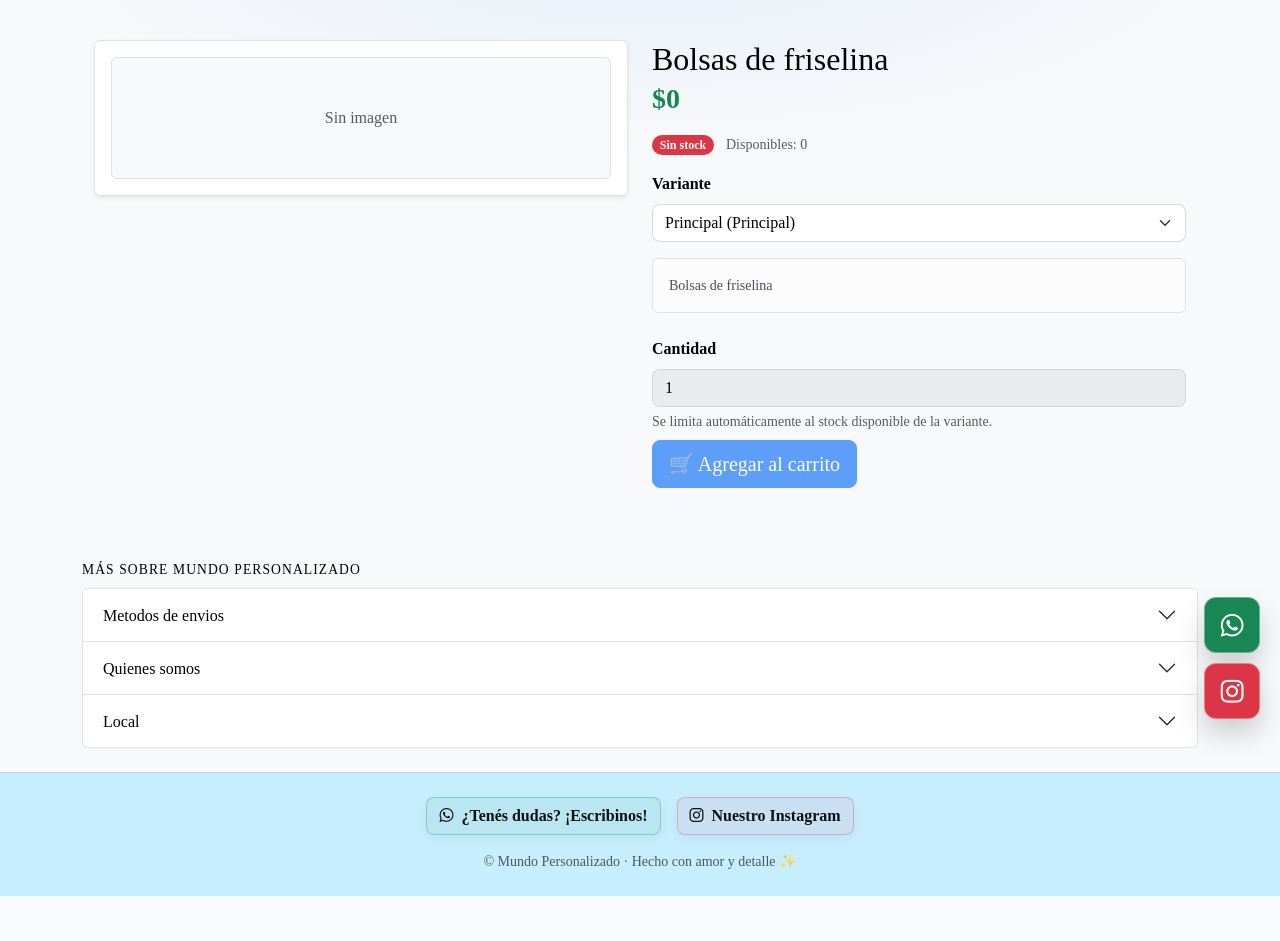
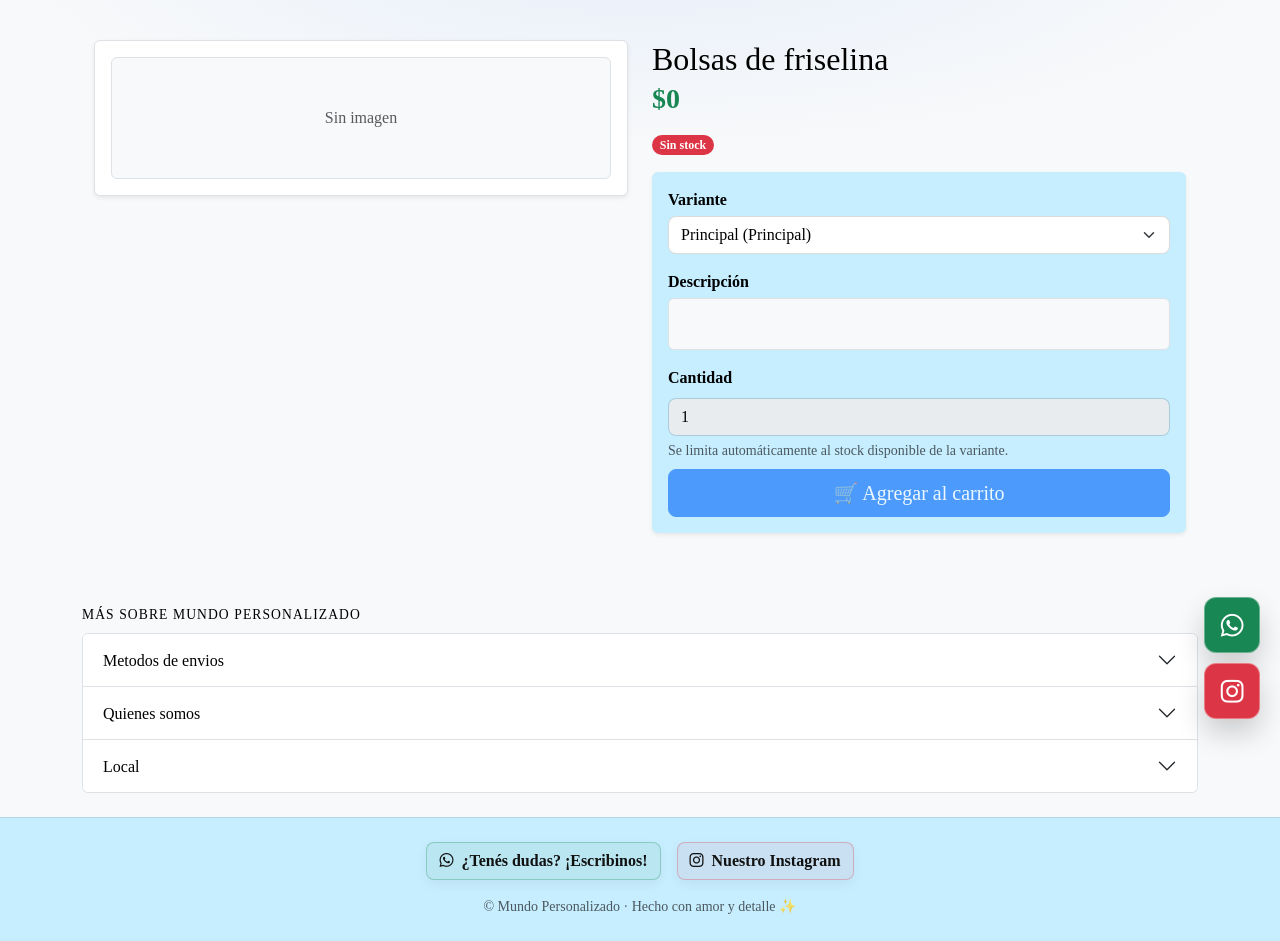
Before and after one commit to FranncoAgustin/Proyecto-final, a Django app: page /pdf/detalle/312/ in a window 1280 px wide. Shown: the part 61-1002 px from the top of the page. Before the commit the page ends 957 px from the top, so only its background shows below. Run offline with Django 5.2, Linux system fonts and the light colour scheme; data comes from the database, SQL or seed files in the repository; both versions use the stored data as it was after the commit; some web fonts are replaced.

Commit message:
Solucionando error descripcion

```diff
--- a/proyecto/owner/views.py
+++ b/proyecto/owner/views.py
@@ -336,6 +336,7 @@ def owner_producto_editar(request, pk):
     original_data = {
         "sku": producto.sku,
         "nombre_publico": producto.nombre_publico,
+        "descripcion": getattr(producto, "descripcion", ""),  # 👈 NUEVO
         "precio": producto.precio,
         "stock": producto.stock,
         "tech": producto.tech,
@@ -423,6 +424,10 @@ def owner_producto_editar(request, pk):
         # --- Actualizamos el producto igual que antes ---
         producto.sku = (request.POST.get("sku") or producto.sku).strip()
         producto.nombre_publico = (request.POST.get("nombre_publico") or producto.nombre_publico).strip()
+
+        # 👇 NUEVO: descripción del producto desde el textarea
+        producto.descripcion = (request.POST.get("descripcion") or "").strip()
+
         producto.precio = _parse_decimal(request.POST.get("precio"), fallback=str(producto.precio))
         producto.stock = int(request.POST.get("stock") or producto.stock or 0)
         producto.tech = request.POST.get("tech", "") or ""
--- a/proyecto/pdf/templates/pdf/detalle_producto.html
+++ b/proyecto/pdf/templates/pdf/detalle_producto.html
@@ -15,8 +15,11 @@
     <div class="col-md-6 text-center">
       <div class="border rounded p-3 bg-white shadow-sm">
         {% if producto.imagen %}
-        <img id="product-image" src="{{ producto.imagen.url }}" class="img-fluid rounded"
-          alt="{{ producto.nombre_publico }}" style="max-height: 420px; object-fit: contain;">
+          <img id="product-image"
+               src="{{ producto.imagen.url }}"
+               class="img-fluid rounded"
+               alt="{{ producto.nombre_publico }}"
+               style="max-height: 420px; object-fit: contain;">
         {% else %}
           <div class="bg-light p-5 border rounded text-muted">
             Sin imagen
@@ -50,19 +53,25 @@
               class="badge {% if stock_inicial|default:0 <= 0 %}bg-danger{% else %}bg-success{% endif %}">
           {% if stock_inicial|default:0 <= 0 %}Sin stock{% else %}En stock{% endif %}
         </span>
-        <small class="text-muted ms-2">
+        <!-- <small class="text-muted ms-2">
           Disponibles: <span id="stock-num">{{ stock_inicial|default:0 }}</span>
-        </small>
+        </small> -->
+        <!-- Badge extra: última unidad / pocas unidades -->
+        <span id="stock-extra" class="badge ms-2 small d-none"></span>
       </div>
+
+      <!-- ===================== -->
+      <!-- CARD DE COMPRA -->
+      <!-- ===================== -->
+      <div class="card shadow-sm border-0">
+        <div class="card-body">
 
           <!-- ===================== -->
           <!-- VARIANTES -->
           <!-- ===================== -->
           {% if variantes_ui %}
             <div class="mb-3">
-        <label class="form-label fw-semibold">
-          Variante
-        </label>
+              <label class="form-label fw-semibold mb-1">Variante</label>
 
               <select id="variant-select" class="form-select">
                 {% for v in variantes_ui %}
@@ -72,6 +81,7 @@
                     {% elif producto.imagen %}
                       data-image="{{ producto.imagen.url }}"
                     {% endif %}
+                    data-principal="{% if v.es_principal %}1{% else %}0{% endif %}"
                     data-desc="{{ v.descripcion_corta|default:'' }}"
                     data-stock="{{ v.stock|default:0 }}"
                     data-price="{{ v.precio_final|floatformat:0|intcomma }}"
@@ -81,17 +91,31 @@
                 {% endfor %}
               </select>
             </div>
+          {% endif %}
 
-      <!-- DESCRIPCIÓN VARIANTE -->
-      <div id="variant-desc" class="alert alert-light border small">
-        {{ variantes_ui.0.descripcion_corta }}
+          <!-- ===================== -->
+          <!-- DESCRIPCIÓN ÚNICA (PRODUCTO / VARIANTE) -->
+          <!-- ===================== -->
+          <div class="mb-3">
+            <div class="d-flex align-items-center justify-content-between">
+              <span class="form-label fw-semibold mb-1">Descripción</span>
             </div>
+
+            <div id="variant-desc"
+                 class="p-3 bg-light border rounded small"
+                 style="white-space: pre-line; min-height: 52px;">
+              {# valor inicial; luego JS lo pisa con la lógica correcta #}
+              {% if variantes_ui %}
+                {{ variantes_ui.0.descripcion_corta|default:producto.descripcion|default:"" }}
+              {% else %}
+                {{ producto.descripcion|default:"" }}
               {% endif %}
+            </div>
+          </div>
 
           <!-- ===================== -->
           <!-- ACCIONES -->
           <!-- ===================== -->
-      <div class="d-grid gap-2 mt-4">
           <form method="post" action="{% url 'agregar_al_carrito' producto.id %}">
             {% csrf_token %}
 
@@ -118,11 +142,15 @@
               </div>
             </div>
 
-          <button type="submit" class="btn btn-primary btn-lg" id="add-cart-btn"
+            <button type="submit"
+                    class="btn btn-primary btn-lg w-100"
+                    id="add-cart-btn"
                     {% if stock_inicial|default:0 <= 0 %}disabled{% endif %}>
               🛒 Agregar al carrito
             </button>
           </form>
+
+        </div>
       </div>
 
     </div>
@@ -140,12 +168,48 @@
 
     const badge = document.getElementById("stock-badge");
     const stockNum = document.getElementById("stock-num");
+    const extra = document.getElementById("stock-extra");
     const qtyInput = document.getElementById("qty-input");
     const addBtn = document.getElementById("add-cart-btn");
     const priceSpan = document.getElementById("price-amount");
 
+    // Descripción principal del producto (fallback)
+    const productDesc = "{{ producto.descripcion|default:''|escapejs }}";
+
+    function updateStockExtra(qty) {
+      if (!extra) return;
+
+      extra.className = "badge ms-2 small";
+
+      if (qty <= 0) {
+        extra.classList.add("d-none");
+        extra.textContent = "";
+      } else if (qty === 1) {
+        extra.classList.remove("d-none");
+        extra.classList.add("bg-danger", "text-light", "opacity-75");
+        extra.textContent = "Última unidad";
+      } else if (qty > 1 && qty < 5) {
+        extra.classList.remove("d-none");
+        extra.classList.add("bg-warning", "text-dark", "opacity-75");
+        extra.textContent = "Quedan pocas unidades";
+      } else {
+        extra.classList.add("d-none");
+        extra.textContent = "";
+      }
+    }
+
     function applyVariant() {
-      if (!sel) return;
+      // Sin variantes: usar sólo la descripción del producto y stock actual
+      if (!sel) {
+        if (desc) desc.textContent = productDesc;
+        let s = 0;
+        if (stockNum) {
+          s = parseInt((stockNum.textContent || stockNum.innerText || "0"), 10) || 0;
+        }
+        updateStockExtra(s);
+        return;
+      }
+
       const opt = sel.options[sel.selectedIndex];
       if (!opt) return;
 
@@ -156,9 +220,18 @@
       const imgUrl = opt.getAttribute("data-image");
       if (img && imgUrl) img.src = imgUrl;
 
-      // descripción
-      const d = opt.getAttribute("data-desc") || "";
-      if (desc) desc.textContent = d;
+      // descripción:
+      //  - si es principal => SIEMPRE la del producto
+      //  - si no es principal => descripcion_corta o fallback al producto
+      const isPrincipal = opt.getAttribute("data-principal") === "1";
+      if (desc) {
+        if (isPrincipal) {
+          desc.textContent = productDesc;
+        } else {
+          const d = (opt.getAttribute("data-desc") || "").trim();
+          desc.textContent = d !== "" ? d : productDesc;
+        }
+      }
 
       // precio (ya viene formateado desde el template)
       const p = opt.getAttribute("data-price");
@@ -181,6 +254,7 @@
       if (qtyInput) {
         qtyInput.max = String(s);
         qtyInput.disabled = !inStock;
+
         if (!inStock) {
           qtyInput.value = "1";
         } else {
@@ -192,14 +266,19 @@
       }
 
       if (addBtn) addBtn.disabled = !inStock;
+
+      // badge extra de stock
+      updateStockExtra(s);
     }
 
     if (sel) {
       sel.addEventListener("change", applyVariant);
-      applyVariant(); // inicial
+      applyVariant();  // inicial con la variante principal
+    } else {
+      applyVariant();  // caso sin variantes
     }
 
-    // cuando el usuario cambia cantidad, forzamos límite
+    // límite de cantidad
     if (qtyInput) {
       qtyInput.addEventListener("input", function () {
         const max = parseInt(qtyInput.max || "1", 10) || 1;
```
Also changed, not shown: proyecto/owner/templates/owner/producto_editar.html (+12 -1 lines), proyecto/db.sqlite3. Lines whose indentation alone changed are shown as unchanged.
